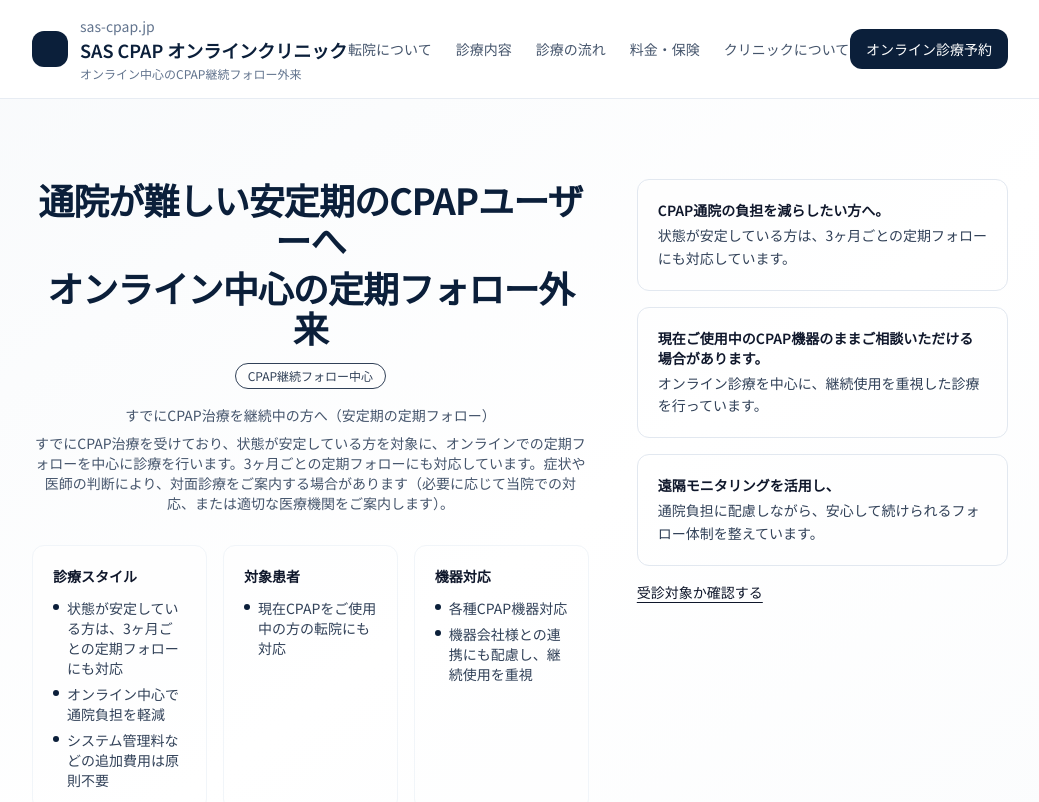
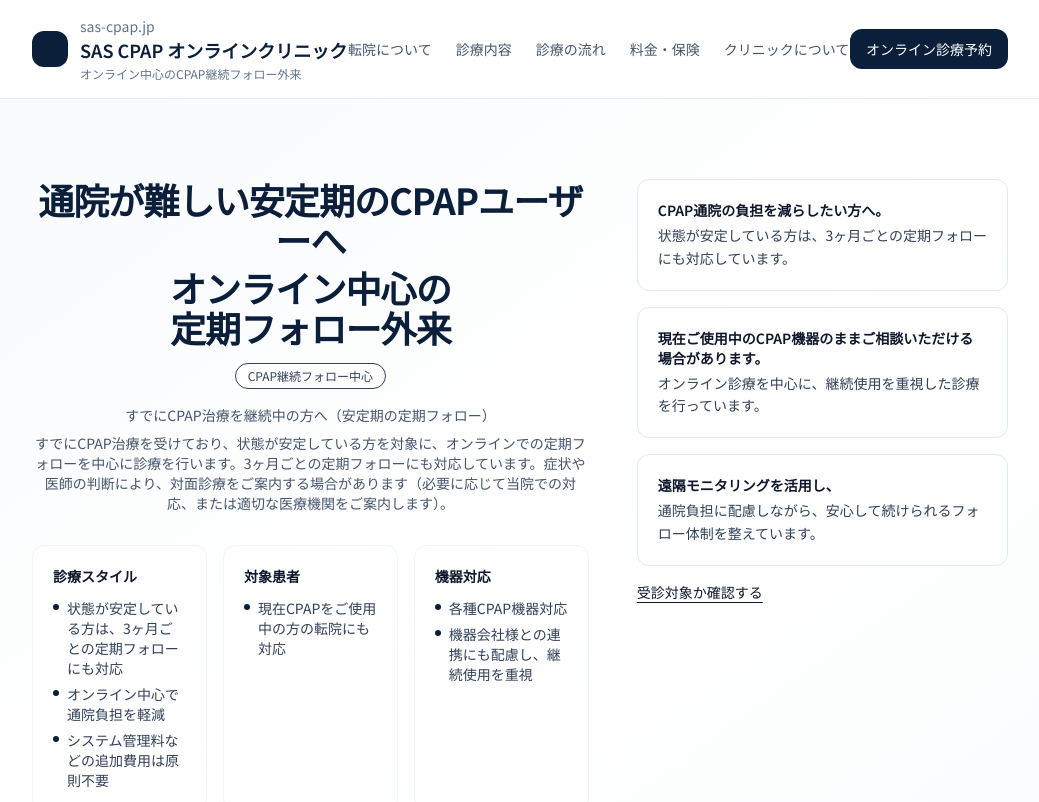
Before and after one commit to mandahan2002/sas-clinic-site, a Next.js app: page / in a window 1280 px wide. Shown: the top 802 px of the page, without its empty margins (120-1159 px from the left). Built offline with nearby package versions, Linux system fonts and the light colour scheme.

Commit message:
Refactor heading structure on Home page for SAS CPAP online clinic by splitting the subtitle into two separate spans, enhancing readability and visual clarity.

```diff
--- a/app/page.tsx
+++ b/app/page.tsx
@@ -52,7 +52,8 @@ export default function Home() {
             <div className="text-center max-w-3xl mx-auto md:max-w-none md:mx-0">
             <h1 className="text-3xl font-bold tracking-tight text-[#0B1F3A] md:text-4xl">
               通院が難しい安定期のCPAPユーザーへ
-              <span className="block mt-2">オンライン中心の定期フォロー外来</span>
+              <span className="block mt-2">オンライン中心の</span>
+              <span className="block">定期フォロー外来</span>
             </h1>
             <p className="mt-4 inline-flex items-center rounded-full border bg-white/70 px-3 py-1 text-xs text-slate-700">
               CPAP継続フォロー中心
```
